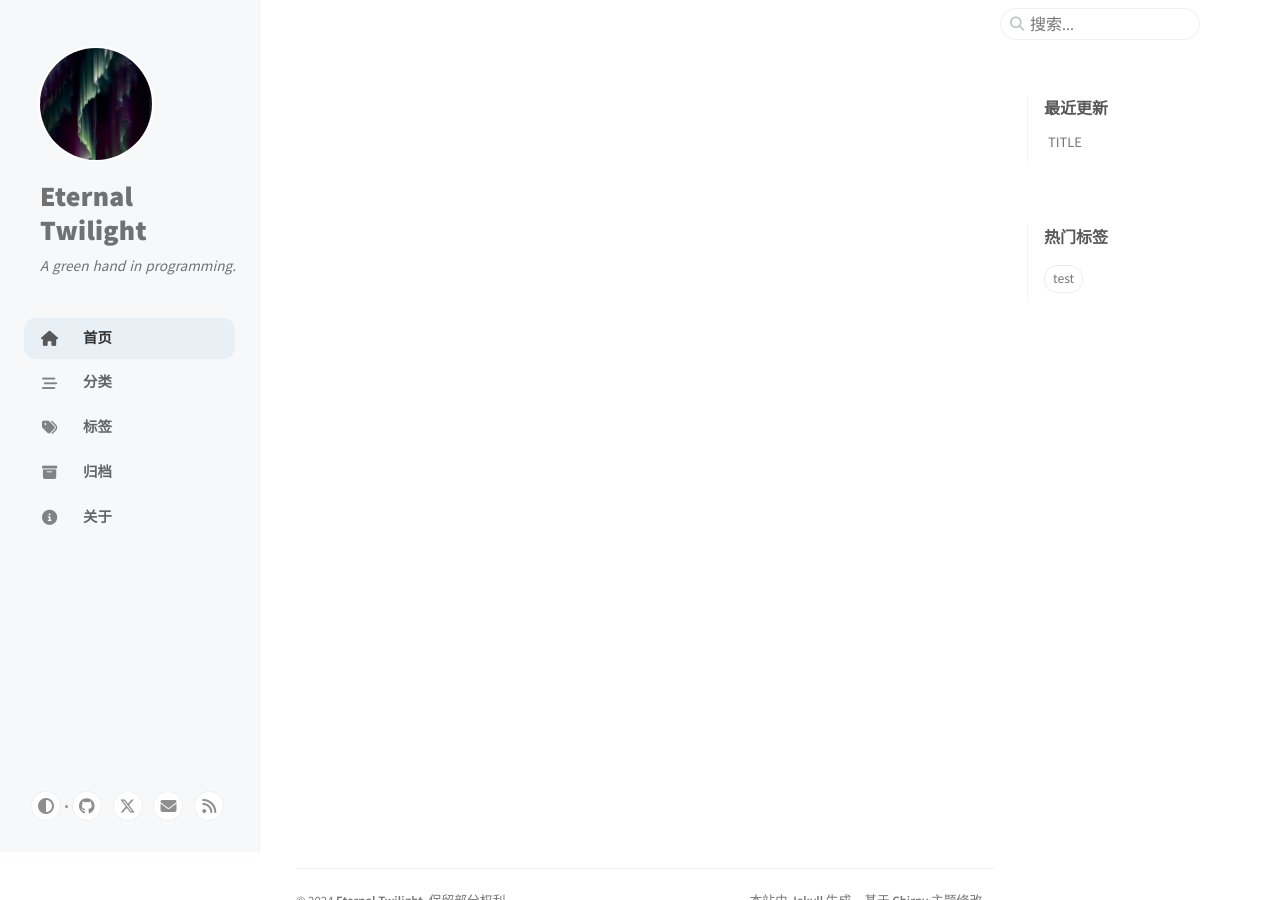
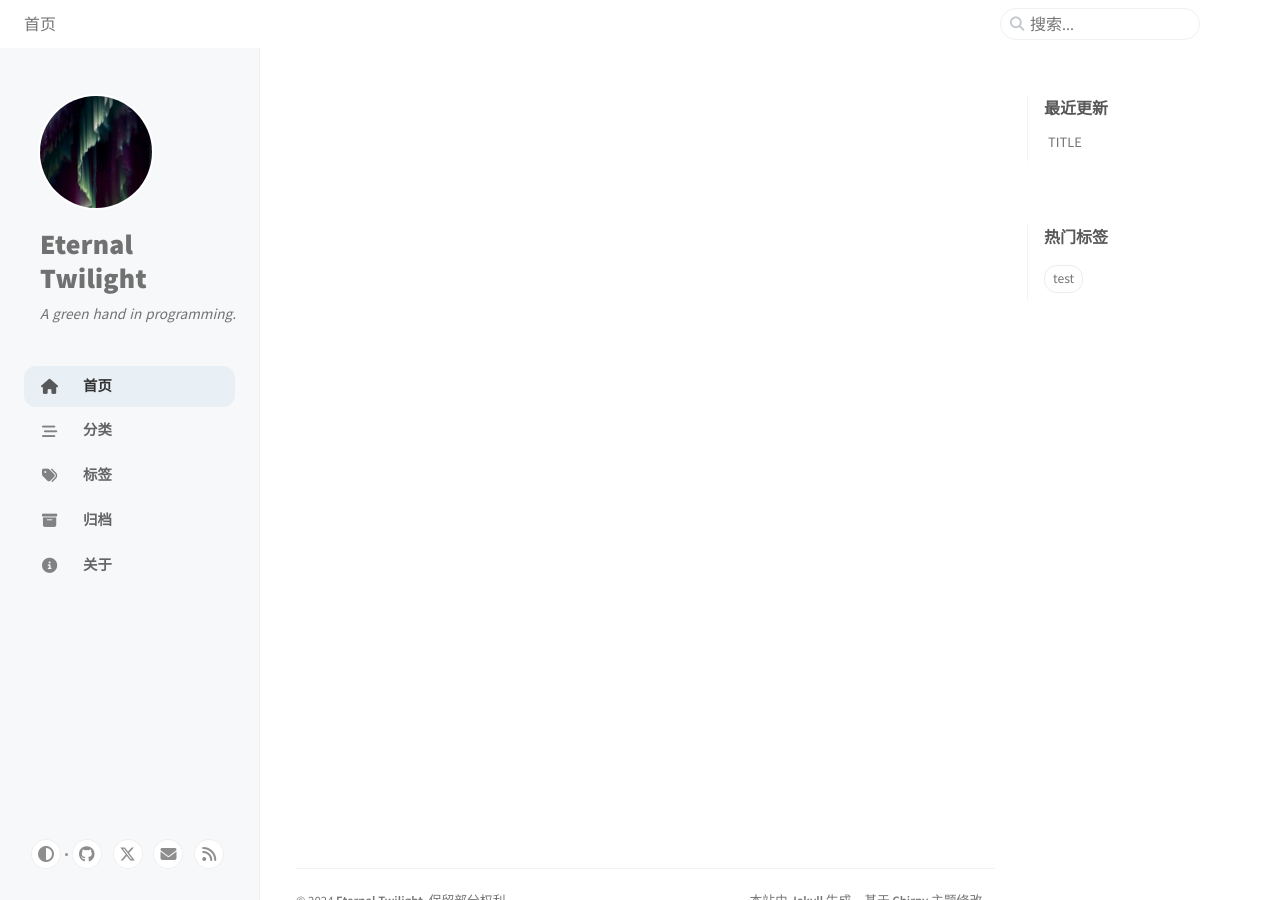
Before and after one commit to EtnlTwilight/etnltwilight.github, a Jekyll site: the page built from index.html, in a window 1280 px wide and 900 px high. Built offline with Jekyll 4.4.1, drawn with Linux system fonts in a browser that asks for light colours; cached includes are drawn as plain includes.

Commit message:
Update Template.

```diff
--- a/_sass/addon/commons.scss
+++ b/_sass/addon/commons.scss
@@ -673,7 +673,7 @@ $btn-mb: 0.5rem;
   @include pl-pr(0);
 
   position: fixed;
-  top: 0;
+  top: $topbar-height;
   left: 0;
   height: calc(100vh - $topbar-height);
   overflow-y: auto;
```
Also changed, not shown: assets/lib/glightbox/glightbox.min.css.
